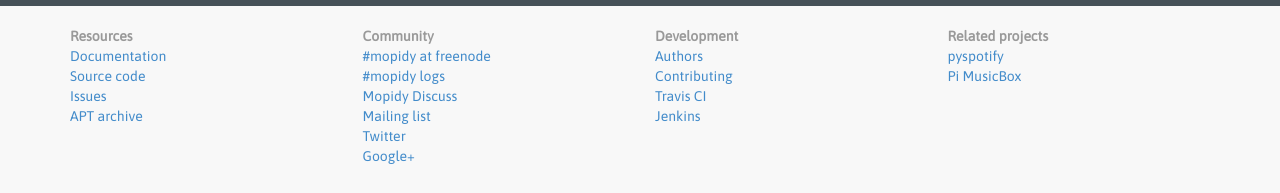
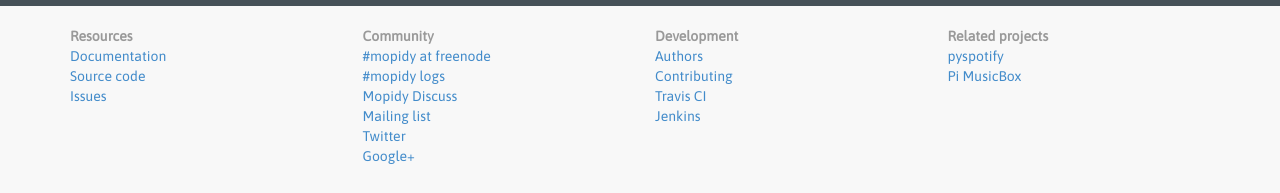
Before and after one commit to mopidy/website, a Jekyll site: the page built from index.html, in a window 1280 px wide and 900 px high, scrolled down 2421 px. Shown: the part 704-897 px from the top of the window. Built offline with Jekyll 4.4.1, drawn with Linux system fonts in a browser that asks for light colours; comment, search, counter and statistics services are not loaded.

Commit message:
Remove apt.mopidy.com from footer

```diff
--- a/_layouts/default.html
+++ b/_layouts/default.html
@@ -62,7 +62,6 @@
                 Source code</a></li>
               <li><a href="https://github.com/mopidy/mopidy/issues">
                 Issues</a></li>
-              <li><a href="https://apt.mopidy.com/">APT archive</a></li>
             </ul>
           </div>
           <div class="col-xs-6 col-sm-3">
```
